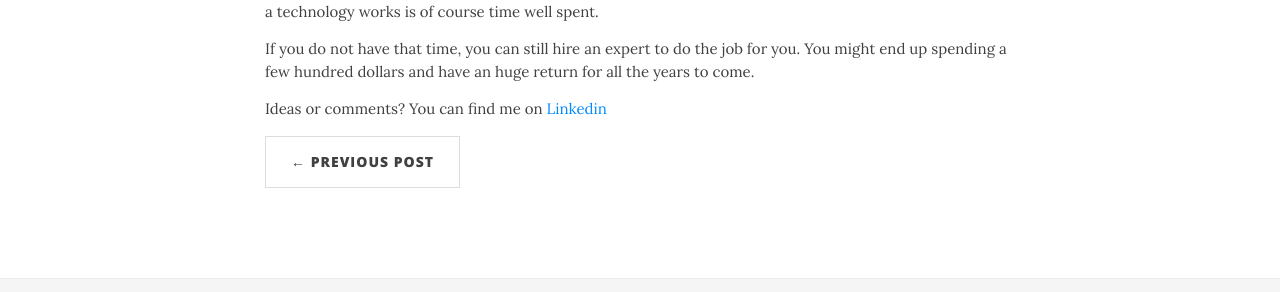
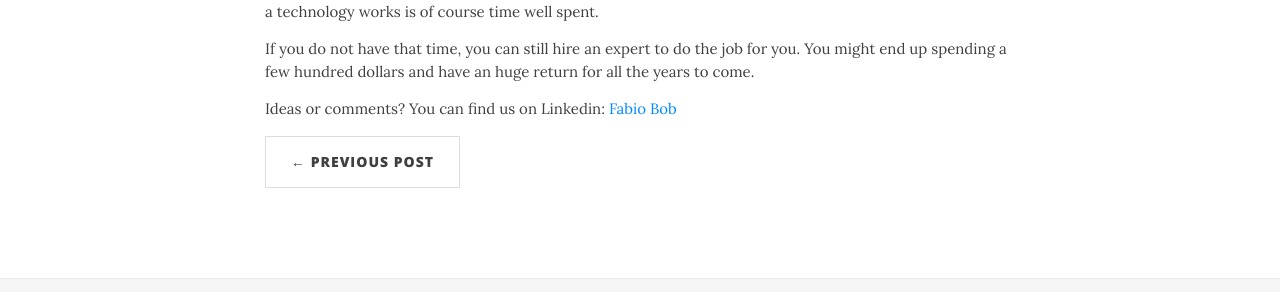
Before and after one commit to Portavita/portavita.github.io, a Jekyll site: the page built from _posts/2021-01-25-Why_Kafka_compression_might_save_you_thousands_of_dollars.markdown, in a window 1280 px wide and 900 px high, scrolled down 3821 px. Shown: the part 408-700 px from the top of the window. Built offline with Jekyll 4.4.1, drawn with Linux system fonts in a browser that asks for light colours; nearby versions of some CDN libraries.

Commit message:
add Bob contact

```diff
--- a/_posts/2021-01-25-Why_Kafka_compression_might_save_you_thousands_of_dollars.markdown
+++ b/_posts/2021-01-25-Why_Kafka_compression_might_save_you_thousands_of_dollars.markdown
@@ -137,4 +137,6 @@ Every technology comes with some home works and Kafka is no exception. The time
 If you do not have that time, you can still hire an expert to do the job for you. You might end up spending a few hundred dollars and have an huge return for all the years to come.
 
 
-Ideas or comments? You can find me on [Linkedin](https://www.linkedin.com/in/fabiopardi/)
+Ideas or comments? You can find us on Linkedin:
+[Fabio](https://www.linkedin.com/in/fabiopardi/)
+[Bob](https://www.linkedin.com/in/bob-sloots-860b5921)
```
